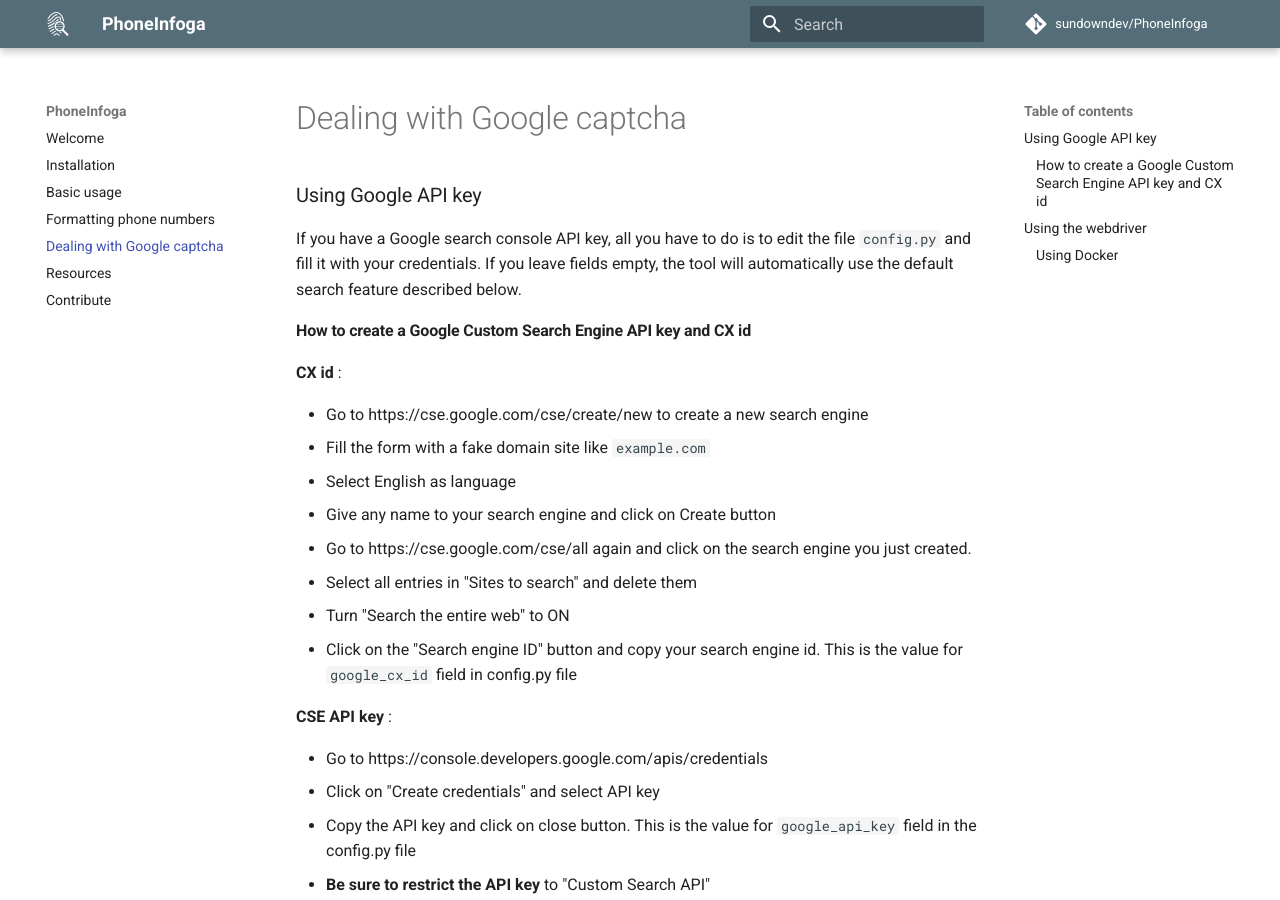
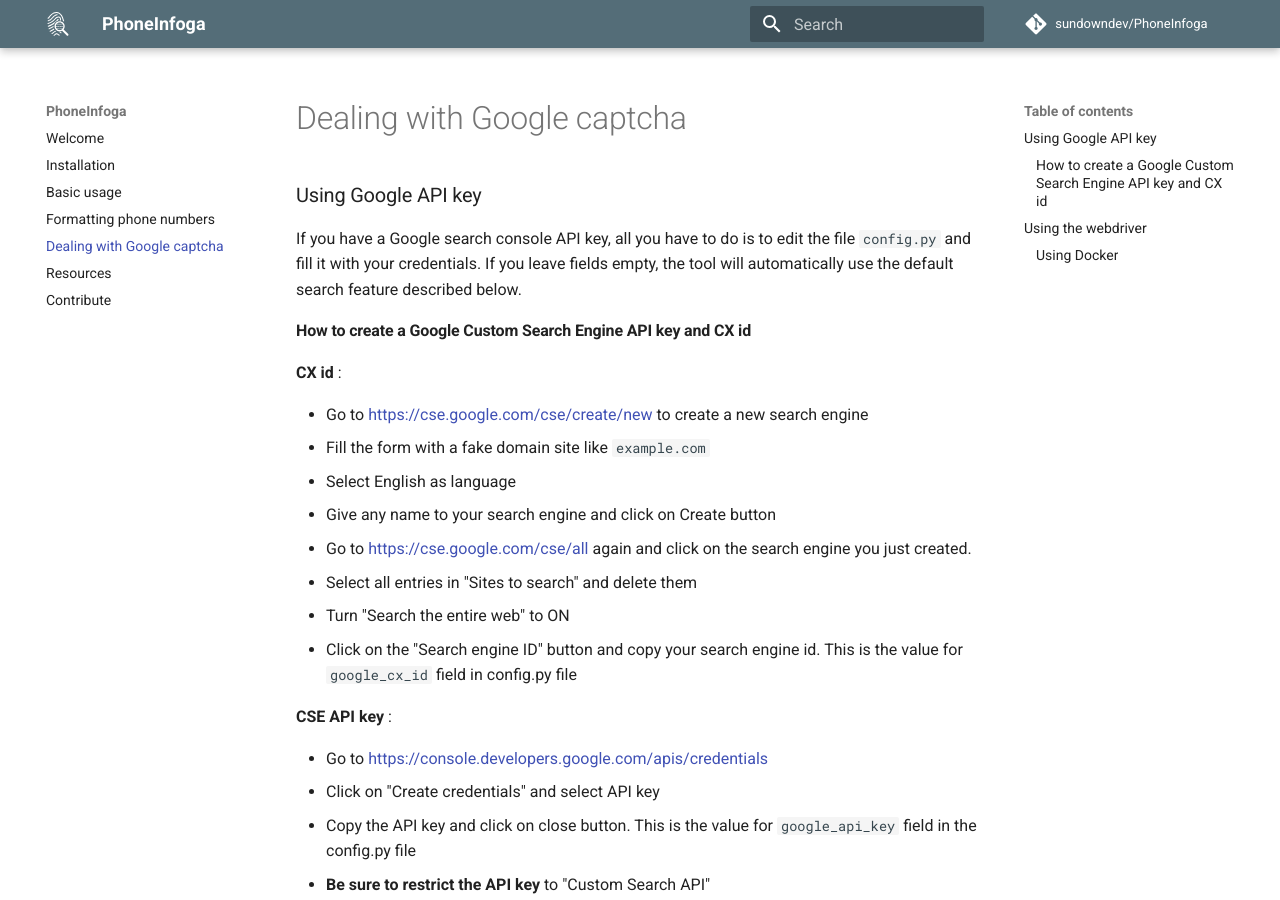
Before and after one commit to sundowndev/phoneinfoga, an MkDocs documentation site: the page built from docs/googlesearch.md, in a window 1280 px wide and 900 px high. Built offline with MkDocs 1.6.1 and Material for MkDocs 9.7.7, drawn with Linux system fonts in a browser that asks for light colours; comment, search, counter and statistics services are not loaded; some of the changed lines change nothing that is shown.

Commit message:
refactor(docs): fix links

```diff
--- a/docs/googlesearch.md
+++ b/docs/googlesearch.md
@@ -8,18 +8,18 @@
 
 **CX id** :
 
-- Go to https://cse.google.com/cse/create/new to create a new search engine
+- Go to [https://cse.google.com/cse/create/new](https://cse.google.com/cse/create/new) to create a new search engine
 - Fill the form with a fake domain site like `example.com`
 - Select English as language
 - Give any name to your search engine and click on Create button
-- Go to https://cse.google.com/cse/all again and click on the search engine you just created.
+- Go to [https://cse.google.com/cse/all](https://cse.google.com/cse/all) again and click on the search engine you just created.
 - Select all entries in "Sites to search" and delete them
 - Turn "Search the entire web" to ON
 - Click on the "Search engine ID" button and copy your search engine id. This is the value for `google_cx_id` field in config.py file
 
 **CSE API key** :
 
-- Go to https://console.developers.google.com/apis/credentials
+- Go to [https://console.developers.google.com/apis/credentials](https://console.developers.google.com/apis/credentials)
 - Click on "Create credentials" and select API key
 - Copy the API key and click on close button. This is the value for `google_api_key` field in the config.py file
 - **Be sure to restrict the API key** to "Custom Search API"
```
